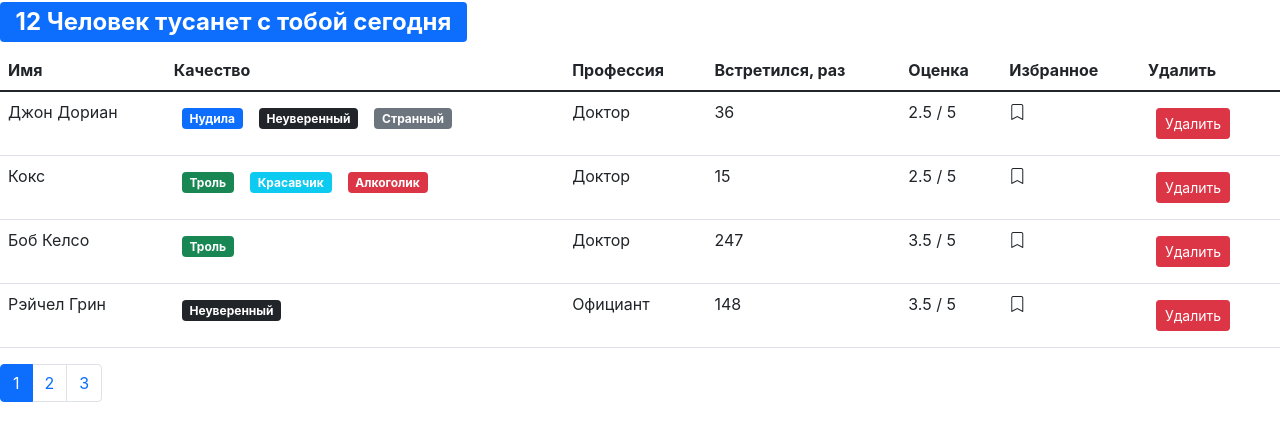
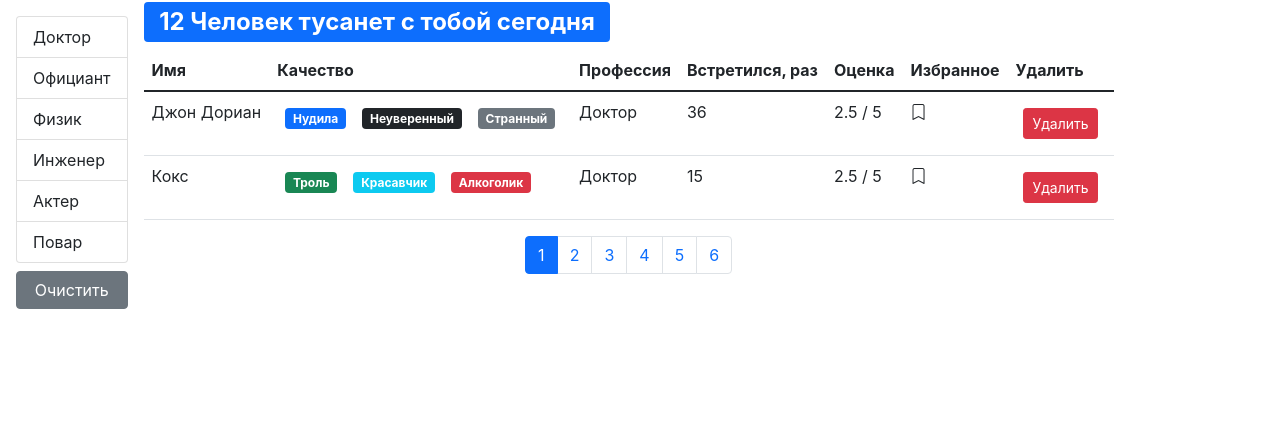
Before and after one commit to xxxNexuSBlacKxxx/Fast-Company, a React (Create React App) app: page / in a window 1280 px wide. Shown: the top 440 px of the page. Built offline with nearby package versions, Linux system fonts and the light colour scheme.

Commit message:
Работа с BookMark / асинхронный код

```diff
--- a/src/app/App.js
+++ b/src/app/App.js
@@ -1,11 +1,14 @@
-import React, { useState } from "react";
+import React, { useState, useEffect } from "react";
 import Users from "./components/users";
-import SearchStatus from "./components/searchStatus";
 import api from "./api";
 
 function App() {
-    const [users, setUsers] = useState(api.users.fetchAll());
-
+    const [users, setUsers] = useState([]);
+    console.log(users);
+    useEffect(() => {
+        api.users.fetchAll().then((data) => setUsers(data));
+    }, []);
+    console.log(users);
     const handleDelete = (userId) => {
         setUsers(users.filter((user) => user._id !== userId));
     };
@@ -23,7 +26,6 @@
     };
     return (
         <>
-            <SearchStatus length={users} />
             <Users
                 users={users}
                 {...users}
--- /dev/null
+++ b/src/app/api/fake.api/professions.api.js
@@ -0,0 +1,26 @@
+export const professionsObject = {
+    doctor: { _id: "67rdca3eeb7f6fgeed471818", name: "Доктор" },
+    waiter: { _id: "67rdca3eeb7f6fgeed471820", name: "Официант" },
+    physics: { _id: "67rdca3eeb7f6fgeed471814", name: "Физик" },
+    engineer: { _id: "67rdca3eeb7f6fgeed471822", name: "Инженер" },
+    actor: { _id: "67rdca3eeb7f6fgeed471824", name: "Актер" },
+    cook: { _id: "67rdca3eeb7f6fgeed471829", name: "Повар" }
+};
+export const professions = [
+    { _id: "67rdca3eeb7f6fgeed471818", name: "Доктор" },
+    { _id: "67rdca3eeb7f6fgeed471820", name: "Официант" },
+    { _id: "67rdca3eeb7f6fgeed471814", name: "Физик" },
+    { _id: "67rdca3eeb7f6fgeed471822", name: "Инженер" },
+    { _id: "67rdca3eeb7f6fgeed471824", name: "Актер" },
+    { _id: "67rdca3eeb7f6fgeed471829", name: "Повар" }
+];
+const fetchAll = () =>
+    new Promise((resolve) => {
+        window.setTimeout(function () {
+            resolve(professions);
+        }, 2000);
+    });
+
+export default {
+    fetchAll
+};
--- a/src/app/api/fake.api/user.api.js
+++ b/src/app/api/fake.api/user.api.js
@@ -1,11 +1,4 @@
-const professions = {
-    doctor: { _id: "67rdca3eeb7f6fgeed471818", name: "Доктор" },
-    waiter: { _id: "67rdca3eeb7f6fgeed471820", name: "Официант" },
-    physics: { _id: "67rdca3eeb7f6fgeed471814", name: "Физик" },
-    engineer: { _id: "67rdca3eeb7f6fgeed471822", name: "Инженер" },
-    actor: { _id: "67rdca3eeb7f6fgeed471824", name: "Актер" },
-    cook: { _id: "67rdca3eeb7f6fgeed471829", name: "Повар" }
-};
+import { professionsObject as professions } from "./professions.api";
 const qualities = {
     tedious: {
         _id: "67rdca3eeb7f6fgeed471198",
@@ -149,6 +142,14 @@
         bookmark: false
     }
 ];
-export function fetchAll() {
-    return users;
-}
+
+const fetchAll = () =>
+    new Promise((resolve) => {
+        window.setTimeout(function () {
+            resolve(users);
+        }, 2000);
+    });
+
+export default {
+    fetchAll
+};
--- a/src/app/api/index.js
+++ b/src/app/api/index.js
@@ -1,5 +1,7 @@
-import * as users from "./fake.api/user.api";
+import users from "./fake.api/user.api";
+import professions from "./fake.api/professions.api";
 const API = {
-    users
+    users,
+    professions
 };
 export default API;
--- /dev/null
+++ b/src/app/components/groupList.jsx
@@ -0,0 +1,37 @@
+import React from "react";
+import PropTypes from "prop-types";
+
+const GroupList = ({ items, valueProperty, contentProperty, onItemSelect, selectedItem }) => {
+    // console.log(Object.keys(items));
+    return (
+        <ul className="list-group">
+            {Object.keys(items).map(item => (
+                <li
+                    key={items[item][valueProperty]}
+                    className={
+                        "list-group-item" +
+                        (items[item] === selectedItem ? " active" : "")
+                    }
+                    onClick={() => onItemSelect(items[item])}
+                    role="button"
+                >
+                    {items[item][contentProperty]}
+                </li>
+            ))}
+        </ul>
+    );
+};
+GroupList.defaultProps = {
+    valueProperty: "_id",
+    contentProperty: "name"
+};
+
+GroupList.propTypes = {
+    items: PropTypes.oneOfType([PropTypes.object, PropTypes.array]),
+    valueProperty: PropTypes.string.isRequired,
+    contentProperty: PropTypes.string.isRequired,
+    onItemSelect: PropTypes.func,
+    selectedItem: PropTypes.object
+};
+
+export default GroupList;
--- a/src/app/components/searchStatus.jsx
+++ b/src/app/components/searchStatus.jsx
@@ -2,23 +2,22 @@
 import PropTypes from "prop-types";
 
 const SearchStatus = ({ length }) => {
-    const renderPhrase = (number) => {
-        const lastOne = Number(number.toString().slice(-1));
-        if (number > 4 && number < 15) return "Человек тусанет";
+    const renderPhrase = () => {
+        const lastOne = Number(length.toString().slice(-1));
+        if (length > 4 && length < 15) return "Человек тусанет";
         if ([2, 3, 4].indexOf(lastOne) >= 0) return "Человека тусанут";
         if (lastOne === 1) return "Человек тусанет";
     };
-
     return (
         <>
             <h2>
                 <span
                     className={
-                        "badge bg-" + (length.length > 0 ? "primary" : "danger")
+                        "badge bg-" + (length > 0 ? "primary" : "danger")
                     }
                 >
-                    {length.length > 0
-                        ? `${length.length} ${renderPhrase(length.length)} с тобой сегодня`
+                    {length > 0
+                        ? `${length} ${renderPhrase(length)} с тобой сегодня`
                         : "Никто с тобой не тусанет"}
                 </span>
             </h2>
@@ -26,7 +25,7 @@
     );
 };
 SearchStatus.propTypes = {
-    length: PropTypes.array.isRequired
+    length: PropTypes.number
 };
 
 export default SearchStatus;
--- a/src/app/components/users.jsx
+++ b/src/app/components/users.jsx
@@ -1,22 +1,66 @@
-import React, { useState } from "react";
+import React, { useState, useEffect } from "react";
 import User from "./user";
 import { paginate } from "../utils/paginate";
 import "bootstrap/dist/css/bootstrap.css";
 import Pagination from "./pagination";
 import PropTypes from "prop-types";
+import api from "../api";
+import GroupList from "./groupList";
+import SearchStatus from "./searchStatus";
 
 const Users = ({ users, ...rest }) => {
-    const count = users.length;
-    const pageSize = 4;
     const [currentPage, setCurrentPage] = useState(1);
+    const [professions, setProfession] = useState();
+    const [selectedProf, setSelectedProf] = useState();
+    const pageSize = 2;
+    useEffect(() => {
+        api.professions.fetchAll().then((data) => setProfession(data));
+    }, []);
+    useEffect(() => {
+        setCurrentPage(1);
+    }, [selectedProf]);
+
+    const handleProfessionSelect = item => {
+        setSelectedProf(item);
+    };
+
     const handlePageChange = (pageIndex) => {
         setCurrentPage(pageIndex);
     };
 
-    const userCrop = paginate(users, currentPage, pageSize);
+    const filteredUsers = selectedProf
+        ? users.filter((user) => user.profession === selectedProf)
+        : users;
+    const count = filteredUsers.length;
+    console.log(count);
+    const userCrop = paginate(filteredUsers, currentPage, pageSize);
+    const clearFilter = () => {
+        setSelectedProf();
+    };
+
     return (
-        <>
+        <div className="d-flex">
+
+            {professions && (
+                <div className="d-flex flex-column flex-shrink-0 p-3">
+                    <GroupList
+                        selectedItem={selectedProf}
+                        items={professions}
+                        onItemSelect={handleProfessionSelect}
+                    />
+                    <button
+                        className="btn btn-secondary mt-2"
+                        onClick={clearFilter}
+                    >
+                        Очистить
+                    </button>
+                </div>
+            )}
+
+            <div className="d-flex flex-column">
+                <SearchStatus length={count}/>
                 {users.length > 0 && (
+
                     <table className="table">
                         <thead>
                             <tr>
@@ -38,17 +82,20 @@
                         </tbody>
                     </table>
                 )}
+                <div className="d-flex justify-content-center">
                     <Pagination
                         itemsCount={count}
                         pageSize={pageSize}
                         currentPage={currentPage}
                         onPageChange={handlePageChange}
                     />
-        </>
+                </div>
+            </div>
+        </div>
     );
 };
 Users.propTypes = {
-    users: PropTypes.array.isRequired,
+    users: PropTypes.oneOfType([PropTypes.object, PropTypes.array]),
     rest: PropTypes.object,
     onClick: PropTypes.func.isRequired,
     onDelete: PropTypes.func.isRequired
```
Also changed, not shown: .eslintrc.js. Lines whose indentation alone changed are shown as unchanged.
